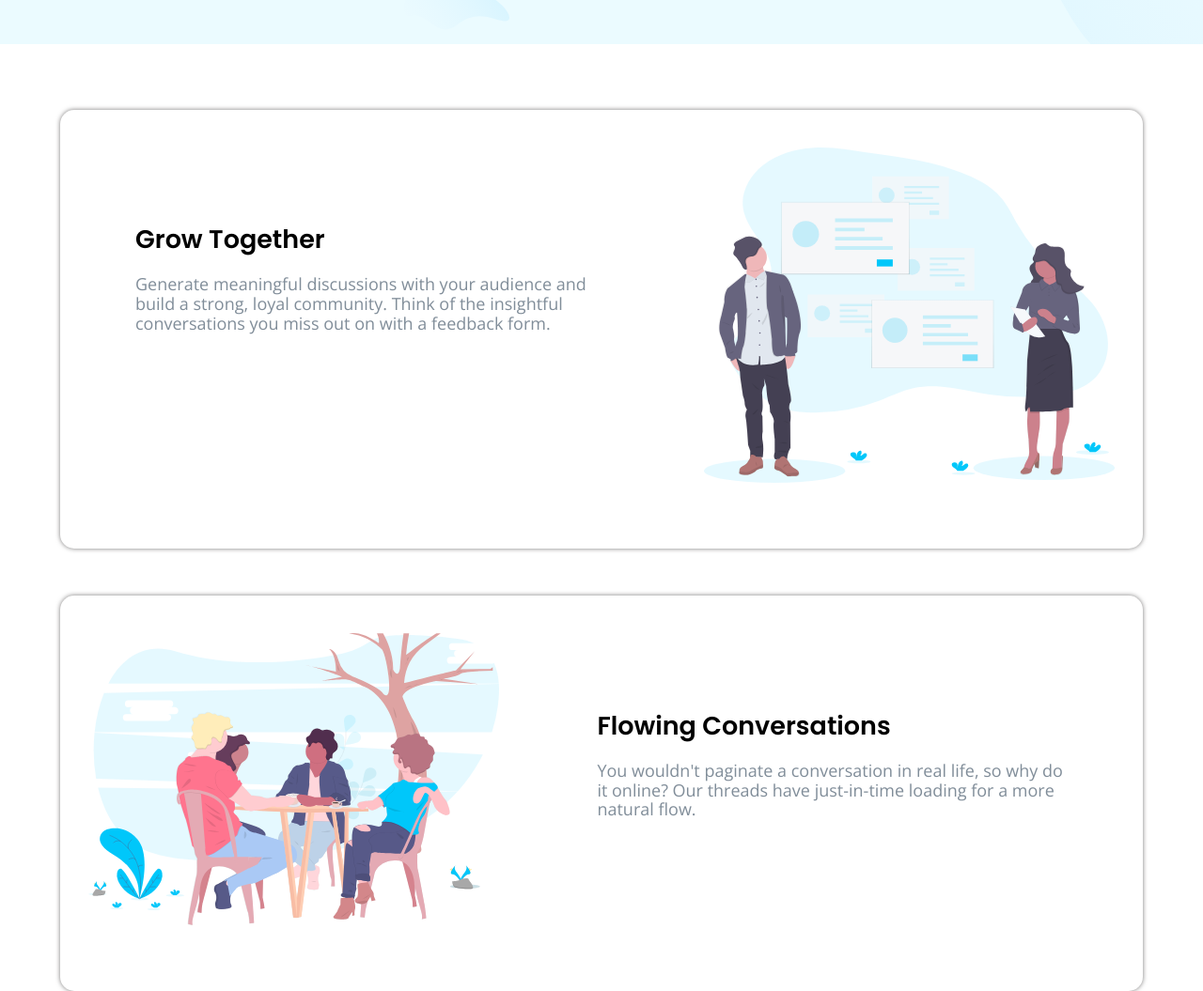
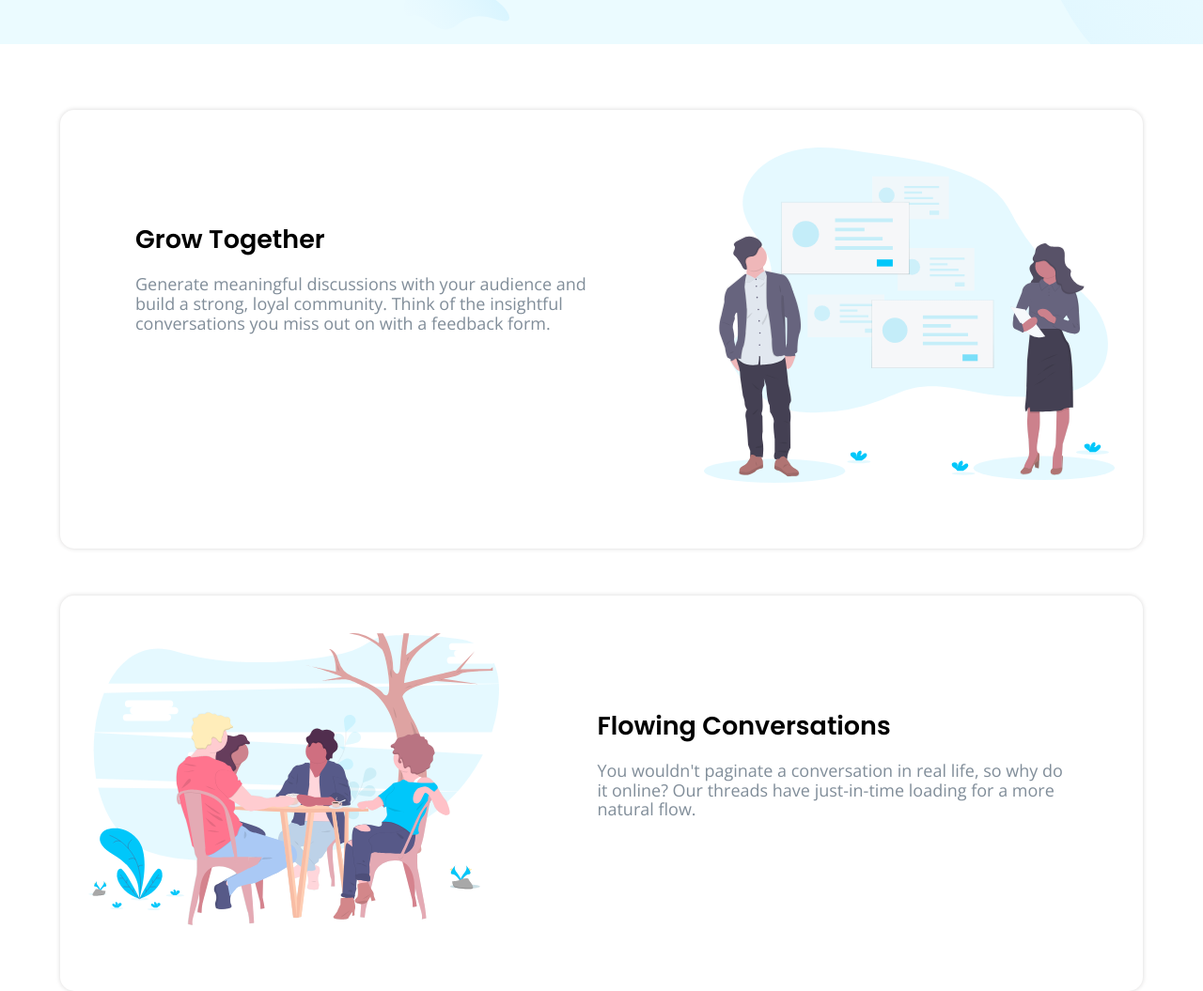
Before and after one commit to aeorherhe/huddle-landing-page-with-alternating-feature-blocks-master, a plain HTML site: page index.html in a window 1280 px wide. Shown: the part 605-1660 px from the top of the page at 94% size. Drawn offline with nearby package versions, Linux system fonts and the light colour scheme; a web font is replaced by a local one.

Commit message:
Adjust shadow

```diff
--- a/css/styles.css
+++ b/css/styles.css
@@ -94,7 +94,7 @@ button {
 
 .grid-cards {
   border-radius: 15px;
-  box-shadow: 0 0px 5px rgb(122, 120, 120);
+  box-shadow: 0 0px 5px rgb(216, 215, 215);
   padding: 30px;
 }
 
```
